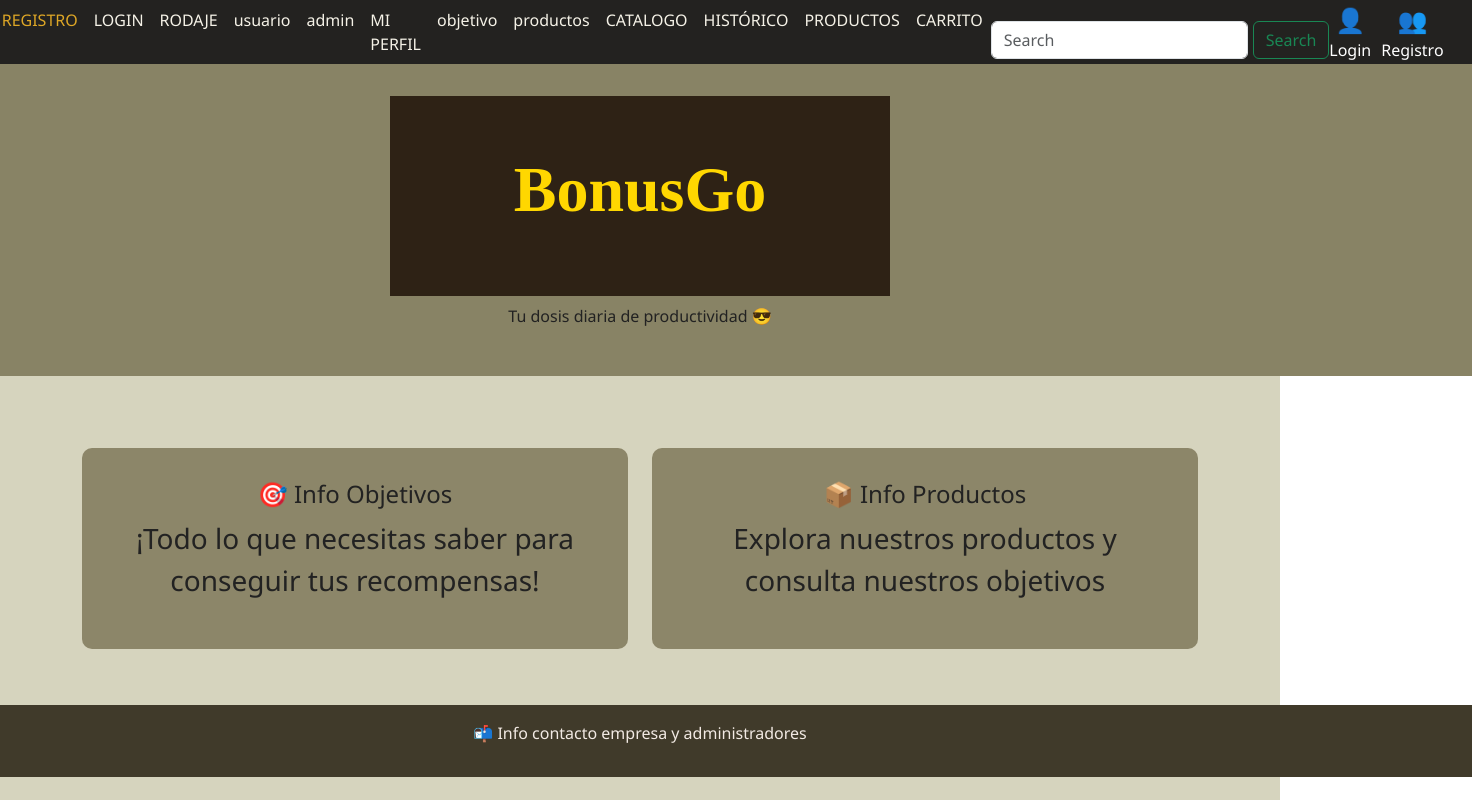
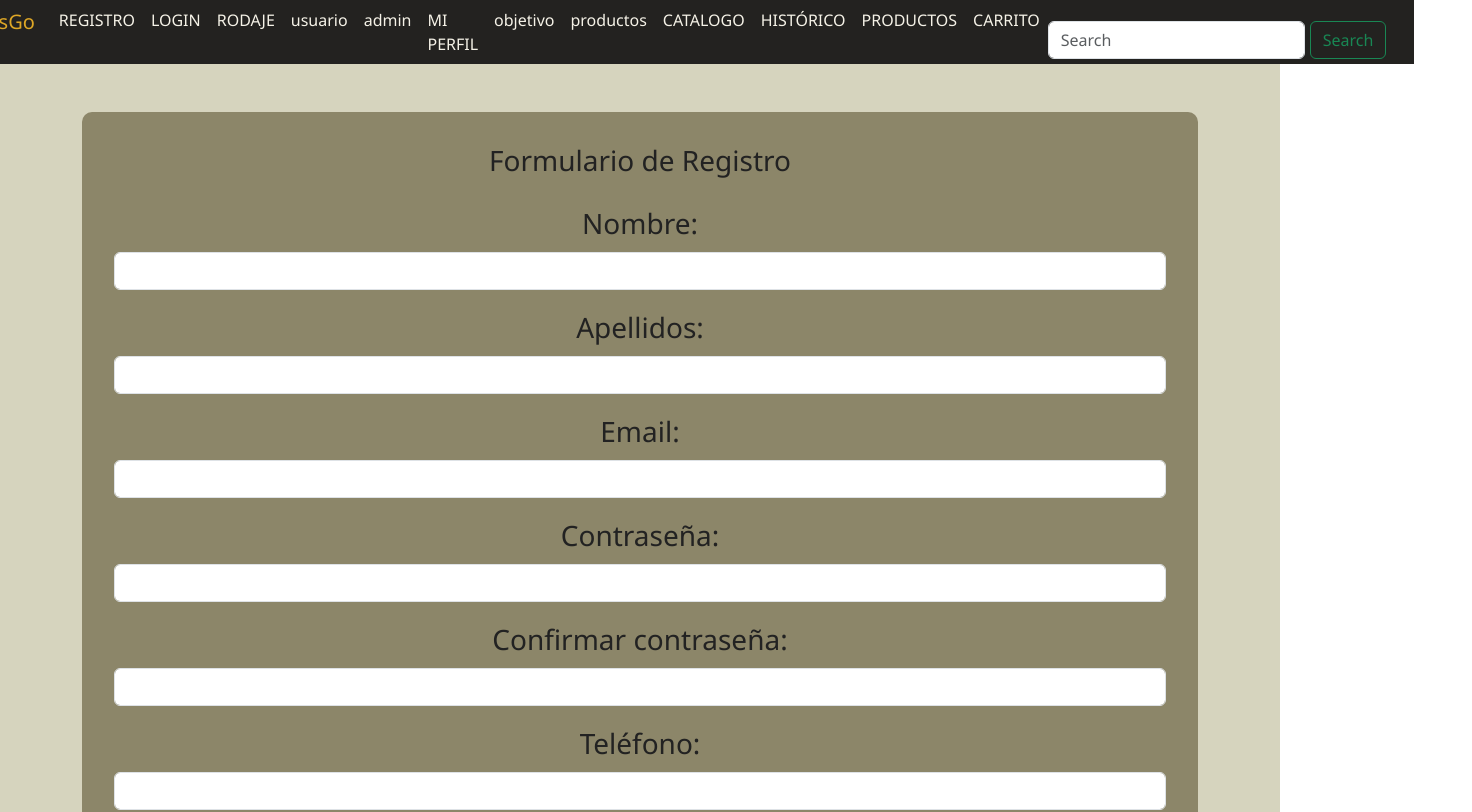
Before and after one commit to Sikemig/bonusGo-react, a React (Vite) app: page /register in a window 1280 px wide. Shown: the top 812 px of the page, 1472 px wide, since content can reach past the window. Built offline with nearby package versions, Linux system fonts and the light colour scheme.

Commit message:
registro

```diff
--- a/src/App.jsx
+++ b/src/App.jsx
@@ -1,5 +1,7 @@
 import { BrowserRouter as Router, Routes, Route } from 'react-router-dom';
 import Index from './components/Index'
+//import Login from './components/Login';
+import Register from './components/Register';
 
 
 
@@ -8,6 +10,9 @@ export default function App() {
     <Router>
       <Routes>
         <Route path="/" element={<Index />} />
+
+        <Route path="/register" element={<Register />} />
+
         <Route path="*" element={<Index />} />
       </Routes>
     </Router>
--- a/src/components/Register.jsx
+++ b/src/components/Register.jsx
@@ -1,63 +1,146 @@
-import { useState } from 'react';
+import { useState, useEffect } from 'react';
 import axios from 'axios';
-import { useNavigate } from 'react-router-dom';
+import { Link, useNavigate } from 'react-router-dom';
+import pigCoinLogo from "../assets/images/PigCoin_2.jpg";
 
 export default function Register() {
+  //recogemos los datos del formulario
   const [form, setForm] = useState({
     nombre: '',
-    apellido: '',
-    correo: '',
+    apellidos: '',
+    usuario: '',
+    password: '',
+    password2: '',
     telefono: '',
-    password: '',
   });
-  const [rol, setRol] = useState('user');
   const [mensaje, setMensaje] = useState('');
+  // preparamos la navegacion para ir al login cuando termine el registro
   const navigate = useNavigate();
 
   const handleChange = (e) => setForm({ ...form, [e.target.name]: e.target.value });
 
   const handleRegister = async (e) => {
     e.preventDefault();
+    if (form.password !== form.password2) {
+      // comprobamos las claves por seguridad
+      setMensaje('Las contraseñas no coinciden');
+      return;
+    }
     try {
-      const endpoint = rol === 'admin' ? '/auth/registrarAdmin' : '/auth/registrar';
-      await axios.post(endpoint, form);
+      // metemos los datos para el body del POST a la API
+      const dataToSend = {
+        nombre: form.nombre,
+        apellido: form.apellidos,
+        correo: form.usuario,
+        telefono: form.telefono,
+        password: form.password,
+      };
+      await axios.post('/auth/registrar', dataToSend);
       setMensaje('Registro exitoso, redirigiendo...');
       setTimeout(() => navigate('/login'), 1500);
-    } catch {
+    } catch (error) {
       setMensaje('Error al registrar');
     }
   };
 
+  useEffect(() => {
+    const sections = document.querySelectorAll('.section-appear');
+    sections.forEach((section, index) => {
+      setTimeout(() => {
+        section.style.opacity = 1;
+      }, index * 500);
+    });
+  }, []);
+
+
   return (
-    <div className="container mt-5">
-      <div className="card mx-auto" style={{ maxWidth: '500px' }}>
-        <div className="card-body">
-          <h3 className="text-center">Registro</h3>
+    <>
+      {/* Barra de navegación */}
+      <nav className="navbar navbar-expand-lg custom-navbar">
+        <div className="container-fluid">
+          <Link className="navbar-brand" to="/">
+            <img src={pigCoinLogo} width="50" height="50" alt="BonusGo Logo" className="d-inline-block align-top" /> BonusGo
+          </Link>
+
+          <button className="navbar-toggler" type="button" data-bs-toggle="collapse" data-bs-target="#navbarNavAltMarkup" aria-controls="navbarNavAltMarkup" aria-expanded="false" aria-label="Toggle navigation">
+            <span className="navbar-toggler-icon"></span>
+          </button>
+
+          <div className="collapse navbar-collapse" id="navbarNavAltMarkup">
+            <div className="navbar-nav">
+              <a className="nav-link" href="registro.html" target="_blank">REGISTRO</a>
+              <a className="nav-link" href="login.html" target="_blank">LOGIN</a>
+              <a className="nav-link" href="index_usuario.html" target="_blank">RODAJE</a>
+              <a className="nav-link" href="index_usuario_administrador.html" target="_blank">usuario</a>
+              <a className="nav-link" href="index_modo_administrador.html" target="_blank">admin</a>
+              <a className="nav-link" href="mi_perfil.html" target="_blank">MI PERFIL</a>
+              <a className="nav-link" href="modo_administrador_objetivo.html" target="_blank">objetivo</a>
+              <a className="nav-link" href="modo_administrador_productos.html" target="_blank">productos</a>
+              <a className="nav-link" href="catalogo_objetivos.html" target="_blank">CATALOGO</a>
+              <a className="nav-link" href="historico_transacciones.html" target="_blank">HISTÓRICO</a>
+              <a className="nav-link" href="productos.html" target="_blank">PRODUCTOS</a>
+              <a className="nav-link" href="carrito.html" target="_blank">CARRITO</a>
+            </div>
+
+            <form className="form-inline mt-3">
+              <input className="form-control mr-sm-2" type="search" placeholder="Search" aria-label="Search" />
+              <button className="btn btn-outline-success my-2 my-sm-0" type="submit">Search</button>
+            </form>
+          </div>
+        </div>
+      </nav>
+
+
+      {/* Formulario de registro */}
+      <div className="container my-5">
+        <div className="info-section section-appear">
+          <h3 className="mb-4 text-center">Formulario de Registro</h3>
           <form onSubmit={handleRegister}>
-            {['nombre', 'apellido', 'correo', 'telefono', 'password'].map((campo) => (
-              <div className="mb-3" key={campo}>
-                <input
-                  name={campo}
-                  type={campo === 'password' ? 'password' : campo === 'correo' ? 'email' : 'text'}
-                  className="form-control"
-                  placeholder={campo.charAt(0).toUpperCase() + campo.slice(1)}
-                  value={form[campo]}
-                  onChange={handleChange}
-                  required
-                />
-              </div>
-            ))}
             <div className="mb-3">
-              <select className="form-select" value={rol} onChange={(e) => setRol(e.target.value)}>
-                <option value="user">Usuario</option>
-                <option value="admin">Administrador</option>
-              </select>
+              <label htmlFor="nombre" className="form-label">Nombre:</label>
+              <input type="text" className="form-control" id="nombre" name="nombre" value={form.nombre} onChange={handleChange} required />
             </div>
-            <button className="btn btn-success w-100">Registrarse</button>
-            {mensaje && <div className="alert alert-info mt-2">{mensaje}</div>}
+
+            <div className="mb-3">
+              <label htmlFor="apellidos" className="form-label">Apellidos:</label>
+              <input type="text" className="form-control" id="apellidos" name="apellidos" value={form.apellidos} onChange={handleChange} required />
+            </div>
+
+            <div className="mb-3">
+              <label htmlFor="usuario" className="form-label">Email:</label>
+              <input type="email" className="form-control" id="usuario" name="usuario" value={form.usuario} onChange={handleChange} required />
+            </div>
+
+            <div className="mb-3">
+              <label htmlFor="password" className="form-label">Contraseña:</label>
+              <input type="password" className="form-control" id="password" name="password" value={form.password} onChange={handleChange} required />
+            </div>
+
+            <div className="mb-3">
+              <label htmlFor="password2" className="form-label">Confirmar contraseña:</label>
+              <input type="password" className="form-control" id="password2" name="password2" value={form.password2} onChange={handleChange} required />
+            </div>
+
+            <div className="mb-4">
+              <label htmlFor="telefono" className="form-label">Teléfono:</label>
+              <input type="tel" className="form-control" id="telefono" name="telefono" value={form.telefono} onChange={handleChange} required />
+            </div>
+
+            <div className="d-grid">
+              <button type="submit" className="btn btn-warning">Registrarse</button>
+            </div>
+
+            {mensaje && (
+              <div className="alert alert-info mt-3 text-center">{mensaje}</div>
+            )}
           </form>
         </div>
       </div>
-    </div>
+
+      {/* FOOTER */}
+      <footer className="footer">
+        <p>📬 Info contacto empresa y administradores</p>
+      </footer>
+    </>
   );
 }
```
